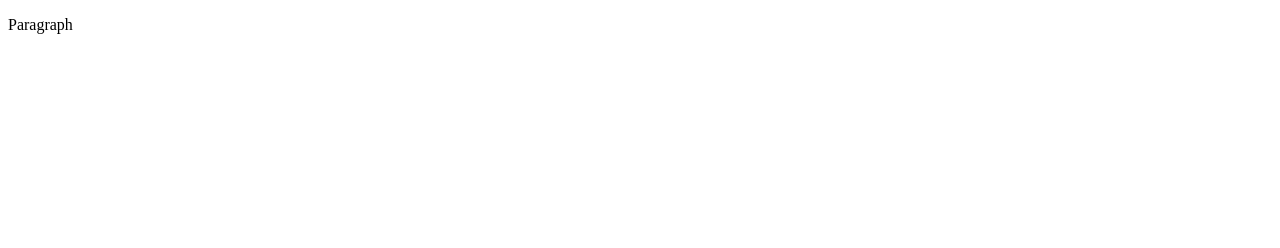
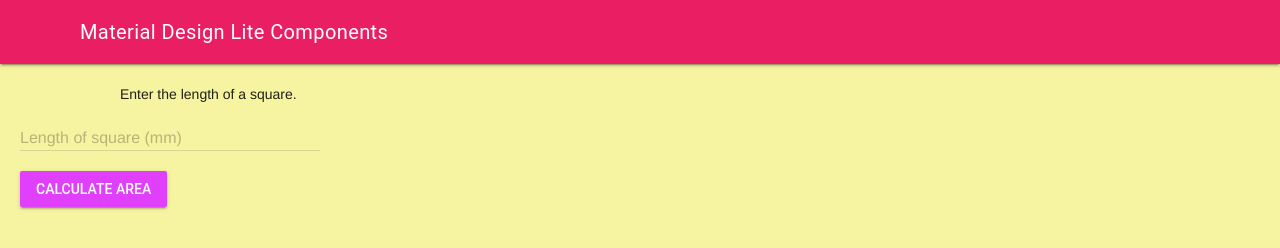
Before and after one commit to MTHS-ICS2O-2-2022/ICS2O-Unit-1-05-Olivia-Boyce-Richardson, a plain HTML site: page index.html in a window 1280 px wide. Drawn offline with nearby package versions, Linux system fonts and the light colour scheme.

Commit message:
added css file

```diff
--- a/css/style.css
+++ b/css/style.css
@@ -1,4 +1,26 @@
-/* Created by: Mr. Coxall
+/* Created by: Olivia B-R
 * Created on: Sep 2020
 * This file contains the CSS for index.html
 */
+.mdl-layout__content {
+  padding-left: 15pt;
+  padding-right: 15pt;
+  padding-top: 15pt;
+}
+
+/* Due to error in MDL : https://github.com/google/material-design-lite/issues/5281
+*/
+.mdl-ripple {
+  background: #000;
+  opacity: 0.001;
+}
+body {
+  background-color: rgb(246, 243, 161);
+}
+
+p {
+  color: rgb(140, 84, 195);
+  font-family: Helvetica, Arial, sans-serif;
+  font-size: 1.5rem;
+  padding-top: 5pt;
+}
--- a/index.html
+++ b/index.html
@@ -1,9 +1,48 @@
 <!DOCTYPE html>
-<html>
-  <head>
-    <title>Title</title>
-  </head>
-  <body>
-    <p>Paragraph</p>
-  </body>
+<!-- ICS2O-Unit1-05-HTML-MDL -->
+<html lang="en-ca">
+<head>
+  <meta charset="utf-8" />
+  <meta name="description" content="My first webpage, with MDL" />
+  <meta name="keywords" content="mths, ics2o" />
+  <meta name="author" content="Olivia B-R" />
+  <meta name="viewport" content="width=device-width, initial-scale=1.0" />
+  <link rel="stylesheet" href="./css/style.css" />
+  <link rel="stylesheet" href="https://fonts.googleapis.com/icon?family=Material+Icons" />
+  <link rel="stylesheet" href="https://code.getmdl.io/1.3.0/material.pink-purple.min.css" />
+  <title>My first webpage, with MDL</title>
+</head>
+<body>
+  <script defer src="https://code.getmdl.io/1.3.0/material.min.js"></script>
+  <div class="mdl-layout mdl-js-layout mdl-layout--fixed-header">
+    <header class="mdl-layout__header">
+      <div class="mdl-layout__header-row">
+        <span class="mdl-layout-title">Material Design Lite Components</span>
+      </div>
+    </header>
+    <main class="mdl-layout__content">
+      <div class="page-content" style="padding-left: 100px">
+        Enter the length of a square.
+      </div>
+      <!-- Simple Textfield for integers-->
+      <form action="#">
+        <div class="mdl-textfield mdl-js-textfield">
+          <!-- input pattern attribute -->
+          <input class="mdl-textfield__input" type="text" pattern="[0-9]*" id="demo-input" />
+          <!-- mdl-textfield__label -->
+          <label class="mdl-textfield__label" for="demo-input">Length of square (mm)</label>
+          <!-- class "mdl-textfield__error" -->
+          <span class="mdl-textfield__error">Input is not a number</span>
+        </div>
+      </form>
+      <!-- Raised button with ripple -->
+      <button class="mdl-button mdl-js-button mdl-button--raised mdl-js-ripple-effect
+
+    mdl-button--accent"
+    >
+Calculate area
+</button>
+</main>
+</div>
+</body>
 </html>
```
